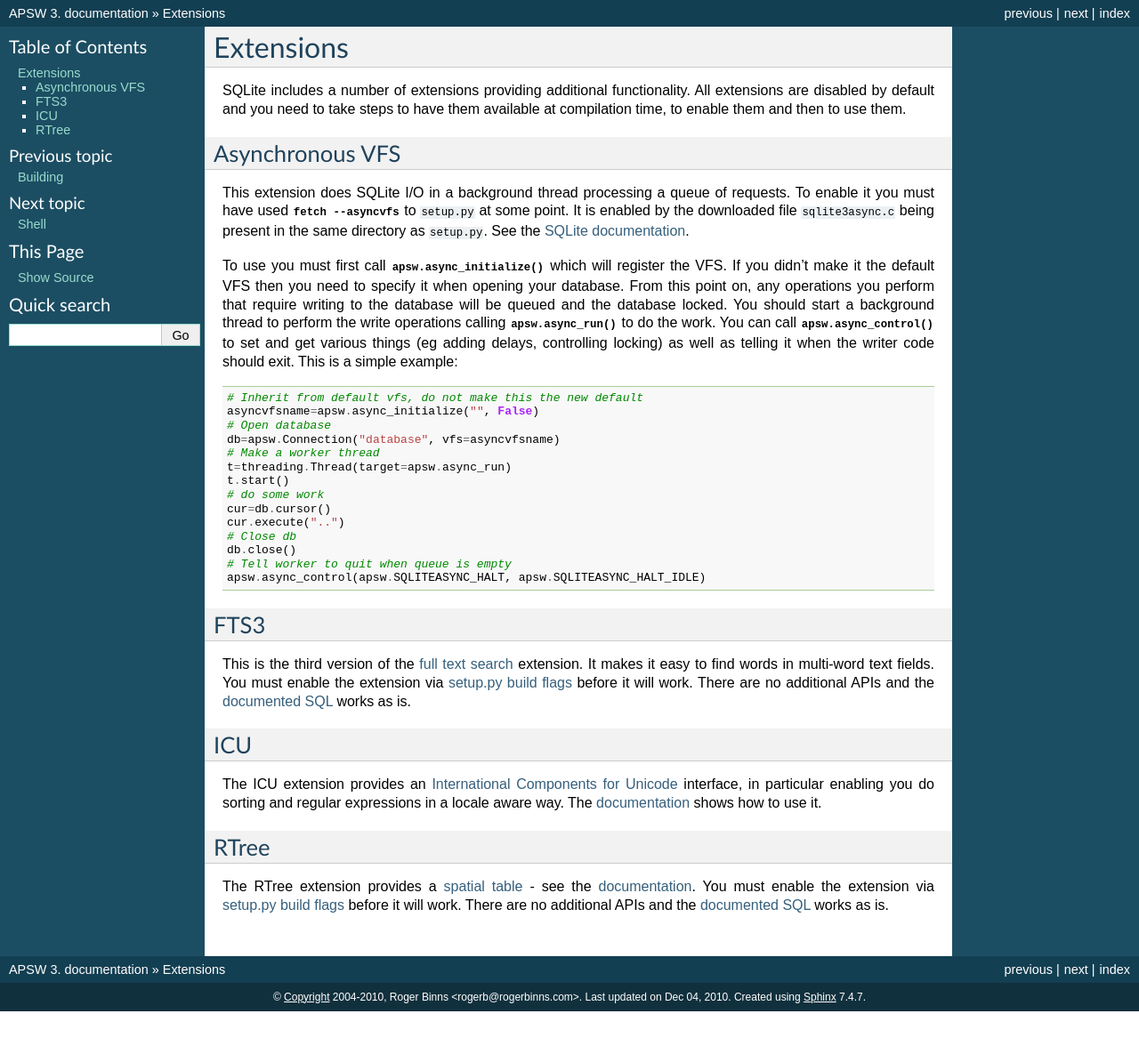
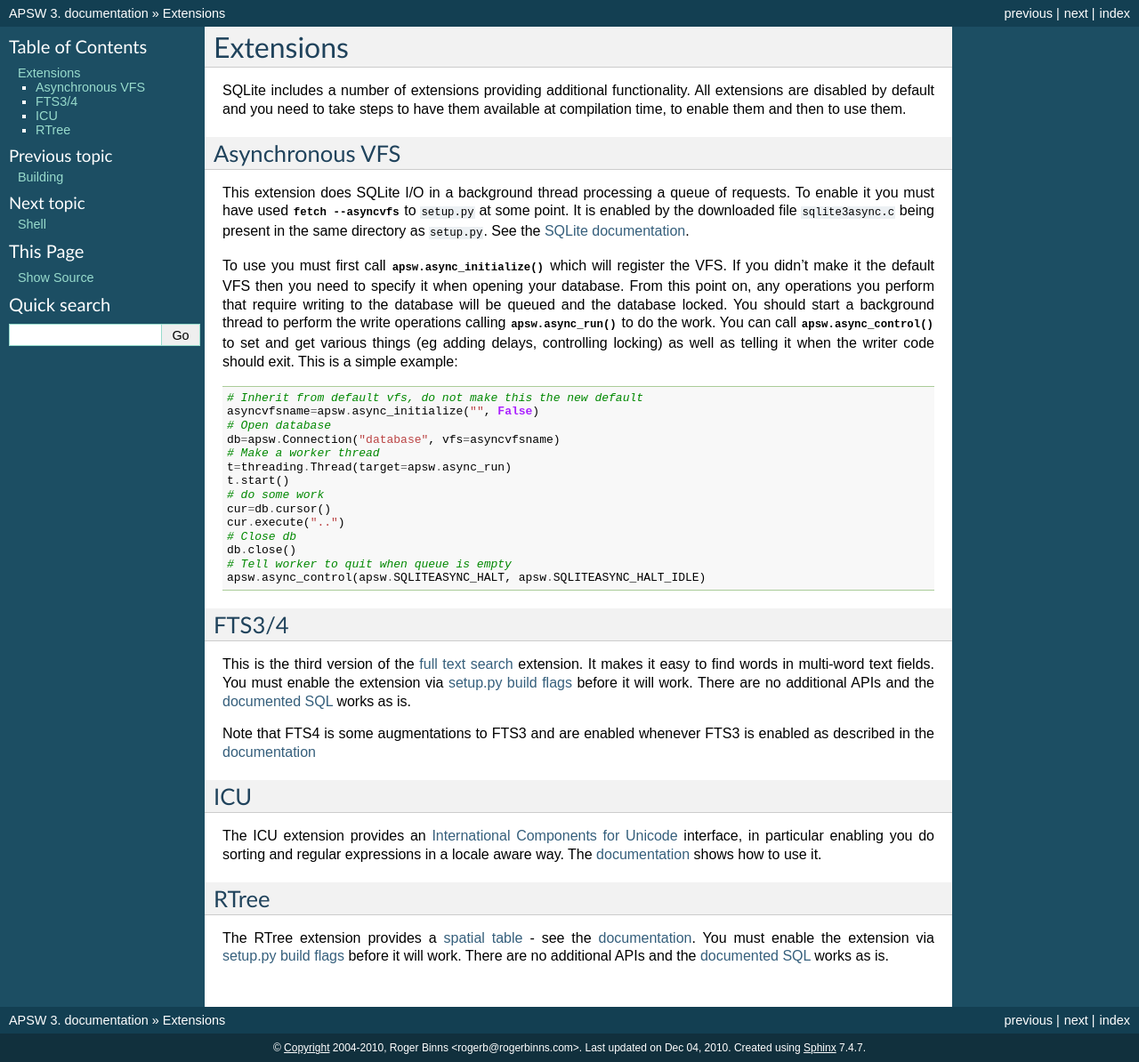
Before and after one commit to rogerbinns/apsw, a Sphinx documentation site: the page built from doc/extensions.rst, in a window 1280 px wide and 1194 px high. Shown: the whole window at 89% size. Built offline with Sphinx 7.4.7, drawn with Linux system fonts in a browser that asks for light colours; pages that are not in the unit, such as notebooks, are missing from menus; the version number is read from the project's files by our own code.

Commit message:
FTS4 tweaks

```diff
--- a/doc/build.rst
+++ b/doc/build.rst
@@ -169,11 +169,11 @@
 +----------------------------------------+--------------------------------------------------------------------------------------+
 | build/build_ext flag                   | Result                                                                               |
 +========================================+======================================================================================+
-| | :option:`--enable-all-extensions`    | Enables the FTS3, RTree and ICU extensions (if *icu-config* is on your path).        |
+| | :option:`--enable-all-extensions`    | Enables the FTS3/4, RTree and ICU extensions (if *icu-config* is on your path).      |
 +----------------------------------------+--------------------------------------------------------------------------------------+
 | | :option:`--enable=fts3`              | Enables the :ref:`full text search extension <ext-fts3>`.                            |
-|                                        | This flag only helps when using the amalgamation. If not using the                   |
-|                                        | amalgamation then you need to seperately ensure fts3 is enabled in the SQLite        |
+| | :option:`--enable=fts4`              | This flag only helps when using the amalgamation. If not using the                   |
+|                                        | amalgamation then you need to seperately ensure fts3/4 is enabled in the SQLite      |
 |                                        | install. You are likely to want the `parenthesis option                              |
 |                                        | <http://www.sqlite.org/compile.html#enable_fts3_parenthesis>`__ on unless you have   |
 |                                        | legacy code (`--enable-all-extensions` turns it on).                                 |
--- a/doc/couchdb.rst
+++ b/doc/couchdb.rst
@@ -26,7 +26,7 @@
    <http://en.wikipedia.org/wiki/Join_%28SQL%29>`__ between data in
    SQLite and CouchDB.
 
- * Using the SQLite :ref:`FTS3 full text search extension <ext-fts3>`
+ * Using the SQLite :ref:`FTS full text search extension <ext-fts3>`
    for data in CouchDB.
 
  * Using the SQLite :ref:`RTree extension <ext-rtree>` to do spatial
@@ -103,8 +103,8 @@
 
 Use ``.help import`` for more hints on importing data.
 
-Using FTS3
-----------
+Using FTS
+---------
 
 In this example we have CouchDB documents that are recipes.  The
 CouchDB _id field is the recipe name::
--- a/doc/extensions.rst
+++ b/doc/extensions.rst
@@ -49,8 +49,8 @@
 
 .. _ext-fts3:
 
-FTS3
-====
+FTS3/4
+======
 
 This is the third version of the `full text search
 <http://www.sqlite.org/fts3.html>`__ extension.  It
@@ -59,6 +59,10 @@
 <setup_build_flags>` before it will work.  There are no additional
 APIs and the `documented SQL
 <http://www.sqlite.org/fts3.html>`__ works as is.
+
+Note that FTS4 is some augmentations to FTS3 and are enabled whenever
+FTS3 is enabled as described in the `documentation
+<http://www.sqlite.org/fts3.html#fts4>`__
 
 .. _ext-icu:
 
--- a/setup.py
+++ b/setup.py
@@ -516,7 +516,7 @@
         v=beparent.finalize_options(self)
 
         if self.enable_all_extensions:
-            exts=["fts3", "fts3_parenthesis", "rtree"]
+            exts=["fts4", "fts3", "fts3_parenthesis", "rtree"]
             if find_in_path("icu-config"):
                 exts.append("icu")
             if not self.enable:
@@ -598,7 +598,7 @@
                 # hopefully future proof test
                 if "_" not in e.lower() and \
                        "memsys" not in e.lower() and \
-                       e.lower() not in ("fts3", "rtree", "icu", "iotrace", "stat2"):
+                       e.lower() not in ("fts4", "fts3", "rtree", "icu", "iotrace", "stat2"):
                     write("Unknown enable "+e, sys.stderr)
                     raise ValueError("Bad enable "+e)
 
```
